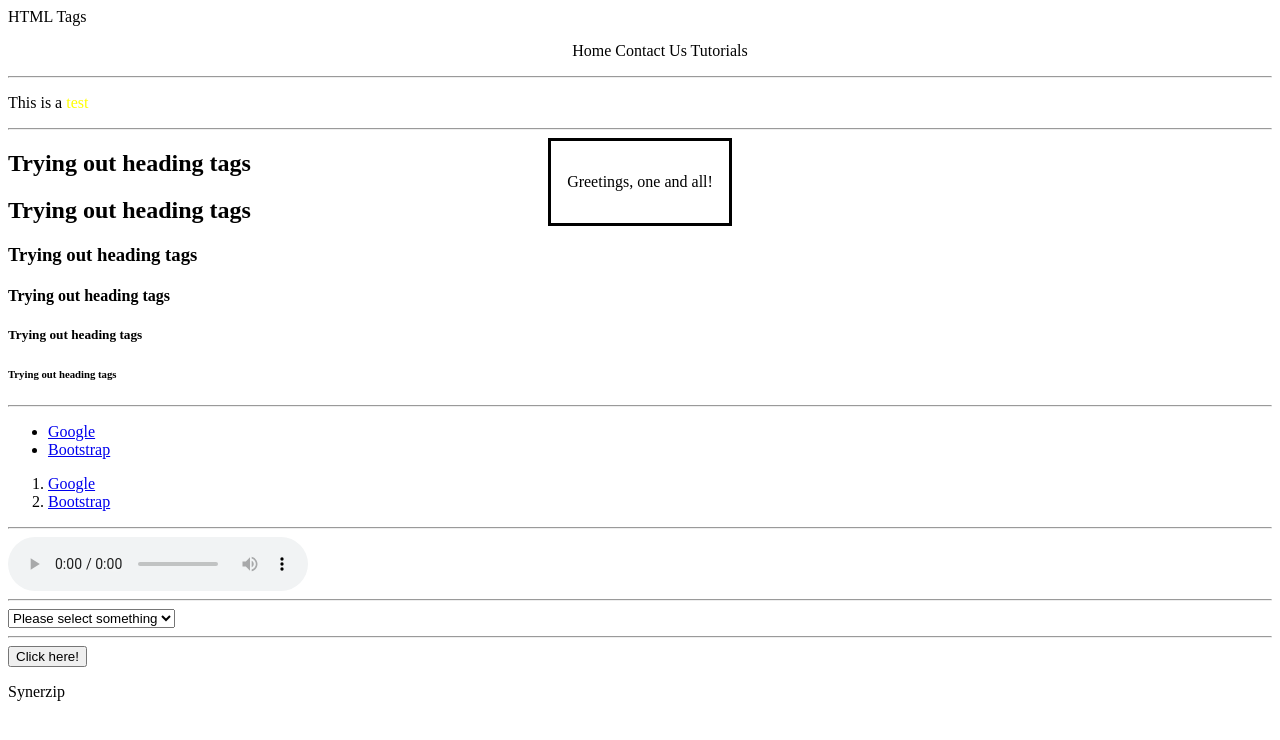
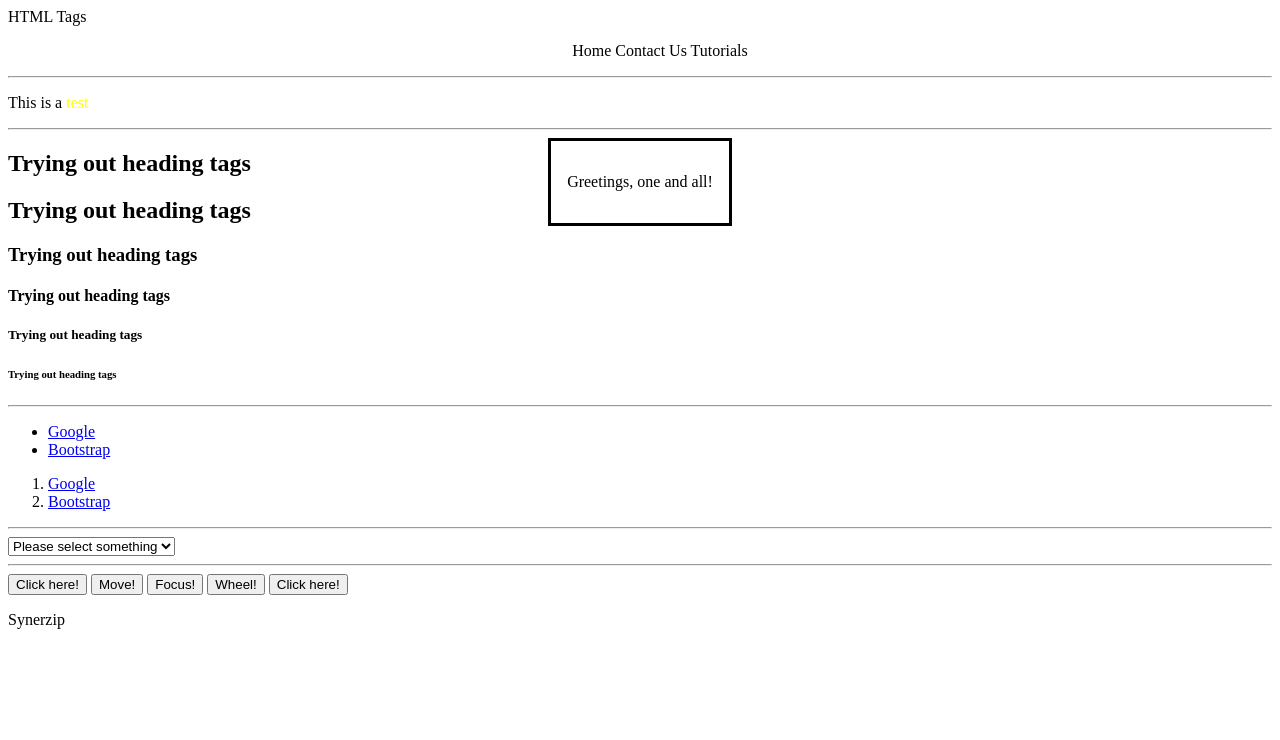
Before and after one commit to nehashende/sample1, a plain HTML site: page src/FirstHtml.html in a window 1280 px wide. Drawn offline with Linux system fonts and the light colour scheme.

Commit message:
Html file modified

```diff
--- a/src/FirstHtml.html
+++ b/src/FirstHtml.html
@@ -43,9 +43,9 @@
             </nav>
             <hr/>
 
-            <audio controls src="/media/examples/t-rex-roar.mp3"> Your browser does not support the<code>audio</code> element.</audio>
+            <!--<audio controls src="/media/examples/t-rex-roar.mp3"> Your browser does not support the<code>audio</code> element.</audio>
             <br>
-            <hr/>
+            <hr/>-->
 
             <select>
                 <option value="">Please select something</option>
@@ -55,7 +55,11 @@
             <hr/>
 
             <div>
-                <button>Click here!</button>
+                <button onclick="console.log(event)">Click here!</button>
+                <button onmousemove="console.log(event)">Move!</button>
+                <button onfocus="console.log(event)">Focus!</button>
+                <button onmousewheel="console.log(event)">Wheel!</button>
+                <button onmousemove="console.log(event)">Click here!</button>
             </div>
 
         </form>
```
